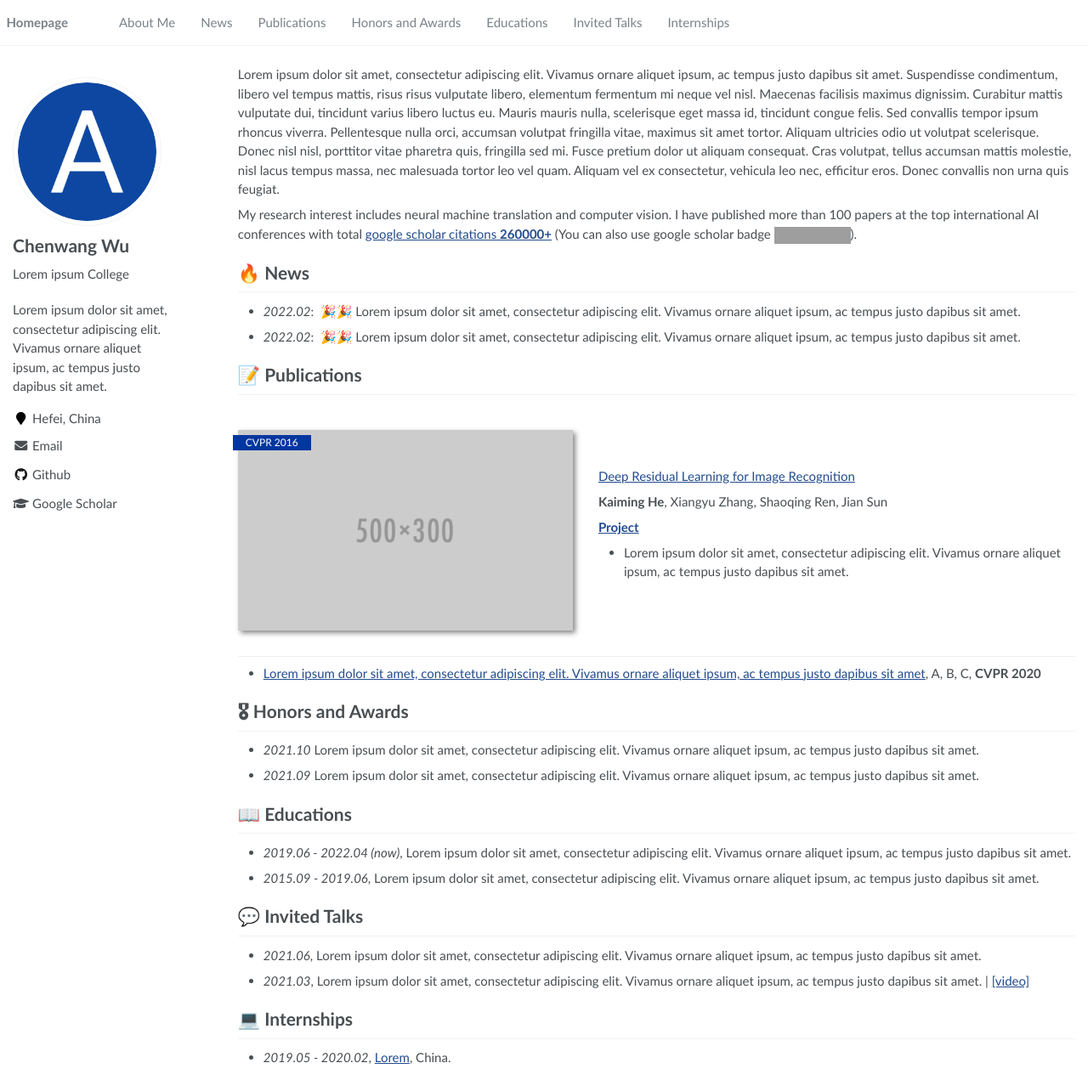
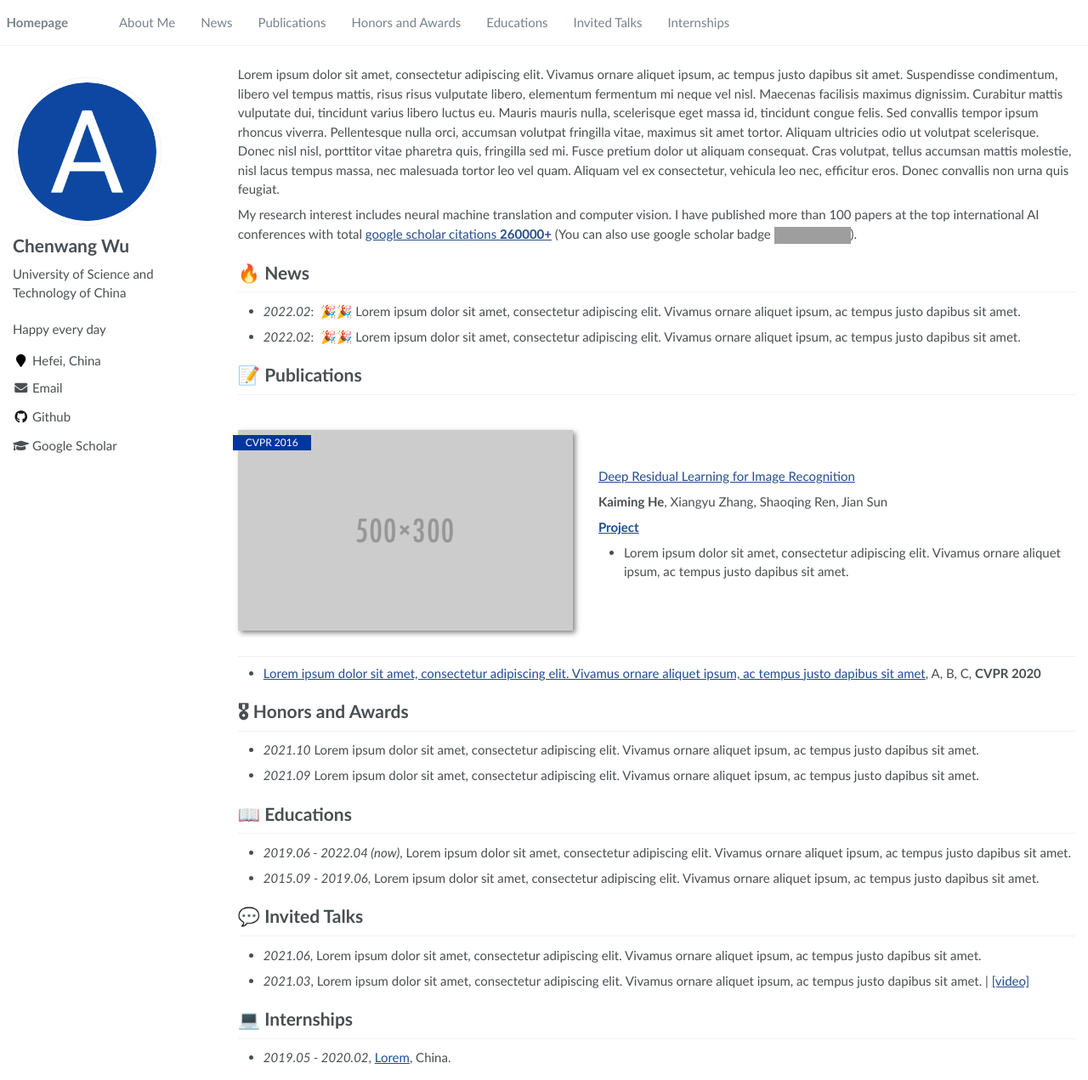
Before and after one commit to Daftstone/Daftstone.github.io, a Jekyll site: the page built from _pages/about.md, in a window 1280 px wide and 1271 px high. Shown: the whole window at 85% size. Built offline with Jekyll 4.4.1, drawn with Linux system fonts in a browser that asks for light colours; grey boxes are pictures that could not be loaded.

Commit message:
Update _config.yml

```diff
--- a/_config.yml
+++ b/_config.yml
@@ -7,7 +7,7 @@
 
 # Site Settings
 title                    : "Chenwang Wu"
-description              : "Lorem ipsum dolor sit amet, consectetur adipiscing elit. Vivamus ornare aliquet ipsum, ac tempus justo dapibus sit amet. "
+description              : "Happy every day"
 repository               : "Daftstone/Daftstone.github.io"
 google_scholar_stats_use_cdn : true
 
@@ -23,7 +23,7 @@ baidu_site_verification  :  # get baidu_site_verification from https://ziyuan.ba
 author:
   name             : "Chenwang Wu"
   avatar           : "images/android-chrome-512x512.png"
-  bio              : "Lorem ipsum College"
+  bio              : "University of Science and Technology of China"
   location         : "Hefei, China"
   employer         :
   pubmed           :
@@ -37,7 +37,7 @@ author:
   flickr           :
   facebook         :
   foursquare       :
-  github           : "github Daftstone"
+  github           : "Daftstone"
   google_plus      :
   keybase          :
   instagram        :
```
